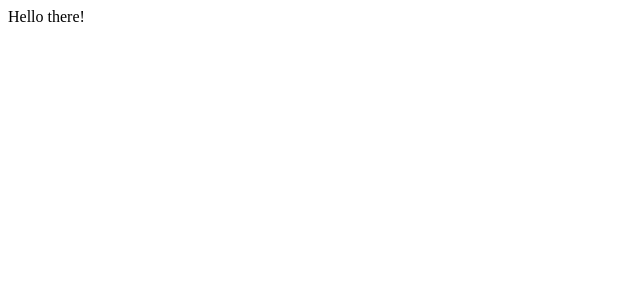
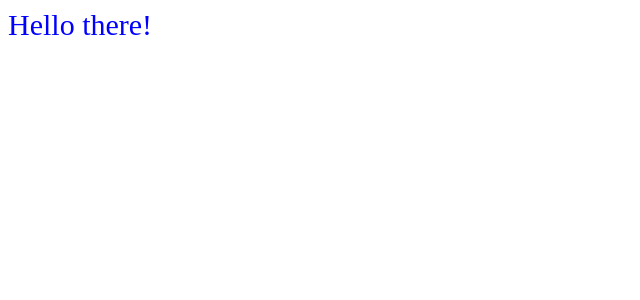
Before and after one commit to marcin-kwiatkowski/jjit-webinar-webpack, a React app: page / in a window 1280 px wide. Shown: the top 300 px of the page, without its empty margins (0-640 px from the left). Built offline with nearby package versions, Linux system fonts and the light colour scheme.

Commit message:
css support

```diff
--- a/package.json
+++ b/package.json
@@ -17,7 +17,9 @@
     "@babel/preset-env": "7.11.0",
     "@babel/preset-react": "7.10.4",
     "babel-loader": "8.1.0",
+    "css-loader": "4.2.1",
     "html-webpack-plugin": "4.3.0",
+    "style-loader": "1.2.1",
     "webpack": "4.44.1",
     "webpack-cli": "3.3.12",
     "webpack-dev-server": "3.11.0"
--- a/src/App.jsx
+++ b/src/App.jsx
@@ -1,8 +1,9 @@
 import React, { Component } from "react";
+import styles from "./App.module.css";
 
 class App extends Component {
   render() {
-    return <div>Hello there!</div>;
+    return <div className={styles.text}>Hello there!</div>;
   }
 }
 export default App;
--- /dev/null
+++ b/src/App.module.css
@@ -0,0 +1,4 @@
+.text {
+  font-size: 30px;
+  color: #00f;
+}
--- a/webpack.config.js
+++ b/webpack.config.js
@@ -21,6 +21,20 @@ module.exports = {
           presets: ["@babel/preset-env", "@babel/preset-react"],
         },
       },
+      {
+        test: /\.css$/,
+        use: [
+          {
+            loader: "style-loader",
+          },
+          {
+            loader: "css-loader",
+            options: {
+              modules: true,
+            },
+          },
+        ],
+      },
     ],
   },
   plugins: [
```
Also changed, not shown: 1 other file (tests, documents, lock files or other folders).
